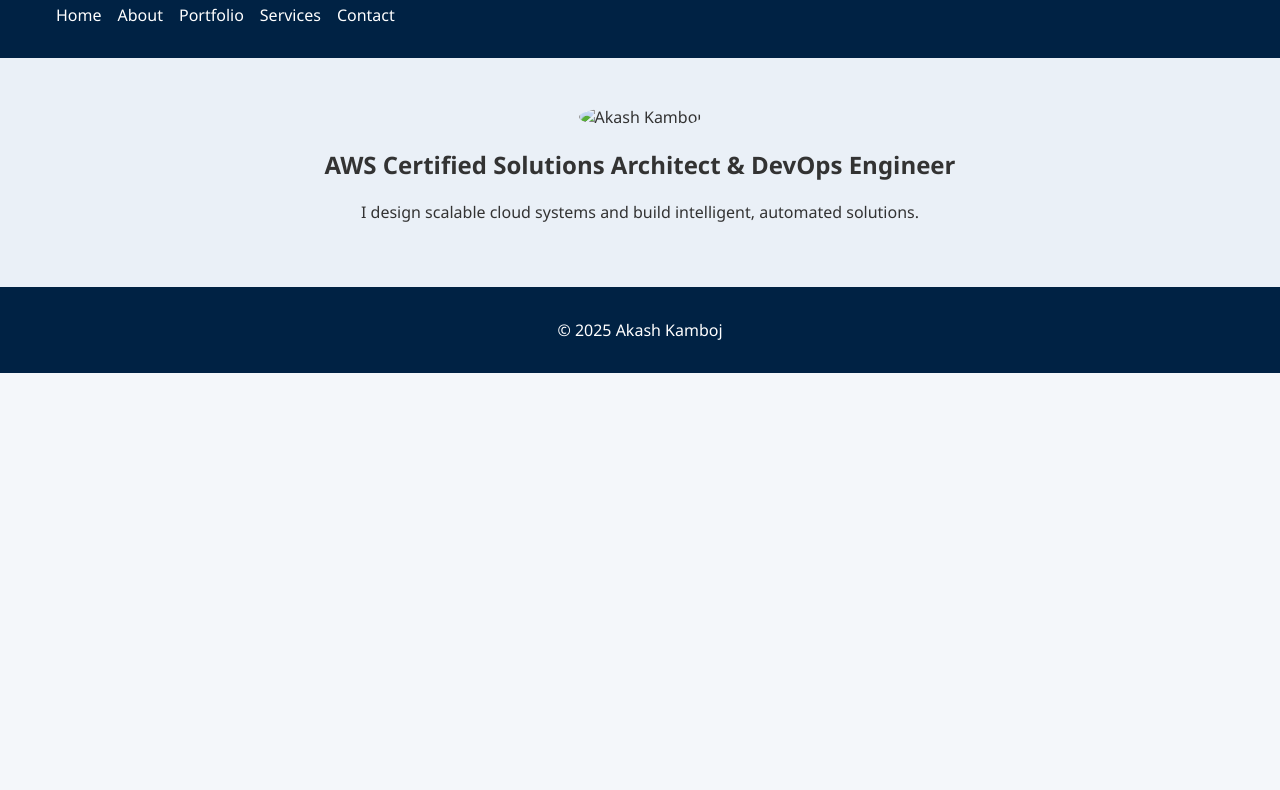
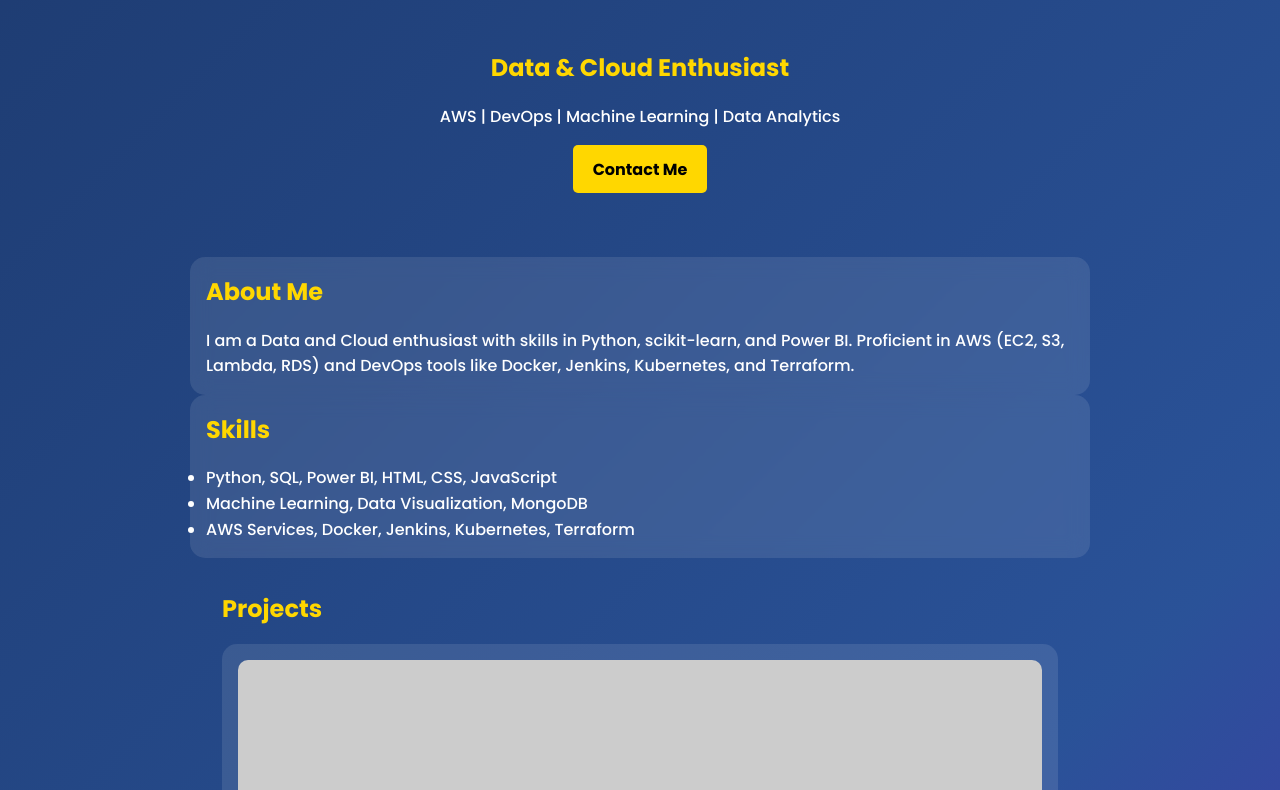
Before and after one commit to AakashKamboj/AakashKamboj.github.io, a plain HTML site: page index.html in a window 1280 px wide. Shown: the part 85-875 px from the top of the page. Before the commit the page ends 800 px from the top, so only its background shows below. Drawn offline with Linux system fonts and the light colour scheme; files that its build step writes are made by us from their sources; placeholder pictures from the web are drawn by us.

Commit message:
Initial portfolio site

```diff
--- a/assests/style.css
+++ b/assests/style.css
@@ -1,45 +1,90 @@
+* { margin: 0; padding: 0; box-sizing: border-box; }
 body {
-  font-family: 'Segoe UI', sans-serif;
-  margin: 0;
-  padding: 0;
-  background: #f4f7fa;
-  color: #333;
+    font-family: 'Poppins', sans-serif;
+    background: linear-gradient(135deg, #1e3c72, #2a5298, #6a11cb);
+    color: white;
+    line-height: 1.6;
+}
+header {
+    background: rgba(0,0,0,0.4);
+    padding: 1rem;
+    position: sticky;
+    top: 0;
+    z-index: 1000;
+}
+nav {
+    display: flex; justify-content: space-between; align-items: center;
+}
+nav h1 { font-size: 1.5rem; }
+nav ul { display: flex; list-style: none; }
+nav ul li { margin: 0 10px; }
+nav ul li a { color: white; text-decoration: none; font-weight: 500; }
+
+.hero {
+    text-align: center;
+    padding: 4rem 2rem;
+}
+section {
+    padding: 2rem;
+    max-width: 900px;
+    margin: auto;
+}
+h2 {
+    color: #ffd700;
+    margin-bottom: 1rem;
+}
+.btn {
+    display: inline-block;
+    padding: 0.7rem 1.2rem;
+    background: #ffd700;
+    color: black;
+    border-radius: 5px;
+    text-decoration: none;
+    font-weight: bold;
+    margin-top: 1rem;
+}
+footer {
+    text-align: center;
+    padding: 1rem;
+    background: rgba(0,0,0,0.5);
+    margin-top: 2rem;
+}
+@media (max-width: 768px) {
+    nav ul { flex-direction: column; }
 }
 
-header {
-  background-color: #002244;
-  color: white;
-  padding: 1em;
-  display: flex;
-  justify-content: space-between;
-  align-items: center;
+/* Glassmorphism */
+.glass {
+    background: rgba(255,255,255,0.1);
+    padding: 1rem;
+    border-radius: 15px;
+    backdrop-filter: blur(10px);
 }
 
-nav ul {
-  list-style: none;
-  display: flex;
-  gap: 1rem;
+/* Project Cards */
+.project-card {
+    background: rgba(255,255,255,0.1);
+    border-radius: 15px;
+    padding: 1rem;
+    margin: 1rem 0;
+    text-align: center;
+    transition: transform 0.3s ease;
+}
+.project-card img {
+    width: 100%;
+    border-radius: 10px;
+}
+.project-card:hover {
+    transform: translateY(-5px);
 }
 
-nav a {
-  color: white;
-  text-decoration: none;
+/* Animations */
+.fade-in {
+    opacity: 0;
+    transform: translateY(20px);
+    transition: all 0.8s ease-out;
 }
-
-.hero {
-  text-align: center;
-  padding: 3em;
-  background: #eaf0f7;
+.fade-in.appear {
+    opacity: 1;
+    transform: translateY(0);
 }
-
-.hero img {
-  border-radius: 50%;
-  width: 150px;
-}
-
-footer {
-  background: #002244;
-  color: white;
-  text-align: center;
-  padding: 1em 0;
-}
--- a/index.html
+++ b/index.html
@@ -1,33 +1,116 @@
 <!DOCTYPE html>
 <html lang="en">
 <head>
-  <meta charset="UTF-8" />
-  <meta name="viewport" content="width=device-width, initial-scale=1.0" />
-  <title>Akash Kamboj | Portfolio</title>
-  <link rel="stylesheet" href="assets/css/style.css" />
+    <meta charset="UTF-8">
+    <meta name="viewport" content="width=device-width, initial-scale=1.0">
+    <title>Akash Kamboj - Portfolio</title>
+    <link rel="stylesheet" href="style.css">
+    <link href="https://fonts.googleapis.com/css2?family=Poppins:wght@300;500;700&display=swap" rel="stylesheet">
 </head>
 <body>
+
 <header>
     <nav>
         <h1>Akash Kamboj</h1>
         <ul>
-        <li><a href="index.html">Home</a></li>
-        <li><a href="about.html">About</a></li>
-        <li><a href="portfolio.html">Portfolio</a></li>
-        <li><a href="services.html">Services</a></li>
-        <li><a href="contact.html">Contact</a></li>
+            <li><a href="#home">Home</a></li>
+            <li><a href="#about">About</a></li>
+            <li><a href="#skills">Skills</a></li>
+            <li><a href="#projects">Projects</a></li>
+            <li><a href="#education">Education</a></li>
+            <li><a href="#certifications">Certifications</a></li>
+            <li><a href="#contact">Contact</a></li>
         </ul>
     </nav>
 </header>
 
-  <section class="hero">
-    <img src="assets/img/profile.jpg" alt="Akash Kamboj">
-    <h2>AWS Certified Solutions Architect & DevOps Engineer</h2>
-    <p>I design scalable cloud systems and build intelligent, automated solutions.</p>
+<!-- Hero -->
+<section id="home" class="hero fade-in">
+    <h2>Data & Cloud Enthusiast</h2>
+    <p>AWS | DevOps | Machine Learning | Data Analytics</p>
+    <a href="#contact" class="btn">Contact Me</a>
+</section>
+
+<!-- About -->
+<section id="about" class="glass fade-in">
+    <h2>About Me</h2>
+    <p>I am a Data and Cloud enthusiast with skills in Python, scikit-learn, and Power BI.
+        Proficient in AWS (EC2, S3, Lambda, RDS) and DevOps tools like Docker, Jenkins, Kubernetes, and Terraform.</p>
+</section>
+
+<!-- Skills -->
+<section id="skills" class="glass fade-in">
+    <h2>Skills</h2>
+    <ul>
+        <li>Python, SQL, Power BI, HTML, CSS, JavaScript</li>
+        <li>Machine Learning, Data Visualization, MongoDB</li>
+        <li>AWS Services, Docker, Jenkins, Kubernetes, Terraform</li>
+    </ul>
+</section>
+
+<!-- Projects -->
+<section id="projects" class="fade-in">
+    <h2>Projects</h2>
+    <div class="project-card">
+        <img src="https://via.placeholder.com/400x250" alt="HR Dashboard">
+        <h3>HR Dashboard in Power BI</h3>
+        <p>Designed an HR analytics dashboard tracking turnover, recruitment, diversity, and engagement.</p>
+    </div>
+    <div class="project-card">
+        <img src="https://via.placeholder.com/400x250" alt="Diamond Price Prediction">
+        <h3>Diamond Price Prediction</h3>
+        <p>ML web app using Flask to predict diamond prices with multiple regression models.</p>
+    </div>
+</section>
+
+<!-- Education -->
+<section id="education" class="glass fade-in">
+    <h2>Education</h2>
+    <p>B.Tech in Computer Science & Engineering - MIET Meerut (2021–2025) - CGPA: 6.7</p>
+    <p>Senior Secondary - Ved International School, Meerut (73%)</p>
+</section>
+
+<!-- Certifications -->
+<section id="certifications" class="glass fade-in">
+    <h2>Certifications</h2>
+    <p>AWS Academy Graduate - AWS Academy Cloud Foundations Badge</p>
+</section>
+
+<!-- Contact -->
+<section id="contact" class="glass fade-in">
+    <h2>Contact Me</h2>
+    <p>Email: <a href="mailto:akashkamboj238@gmail.com">akashkamboj238@gmail.com</a></p>
+    <p>Phone: <a href="tel:+918755410664">+91 8755410664</a></p>
+    <p>GitHub: <a href="https://github.com/aakashkamboj" target="_blank">aakashkamboj</a></p>
 </section>
 
 <footer>
-    <p>© 2025 Akash Kamboj</p>
+    <p>© 2025 Akash Kamboj | Portfolio</p>
 </footer>
+
+<script>
+    // Smooth Scroll
+    document.querySelectorAll('a[href^="#"]').forEach(anchor => {
+        anchor.addEventListener('click', function(e) {
+            e.preventDefault();
+            document.querySelector(this.getAttribute('href')).scrollIntoView({
+                behavior: 'smooth'
+            });
+        });
+    });
+
+    // Fade-in animation on scroll
+    const faders = document.querySelectorAll('.fade-in');
+    const appearOptions = { threshold: 0.3 };
+    const appearOnScroll = new IntersectionObserver(function(entries, observer) {
+        entries.forEach(entry => {
+            if (!entry.isIntersecting) return;
+            entry.target.classList.add('appear');
+            observer.unobserve(entry.target);
+        });
+    }, appearOptions);
+    faders.forEach(fader => appearOnScroll.observe(fader));
+</script>
+
 </body>
 </html>
```
Lines whose indentation alone changed are shown as unchanged.
